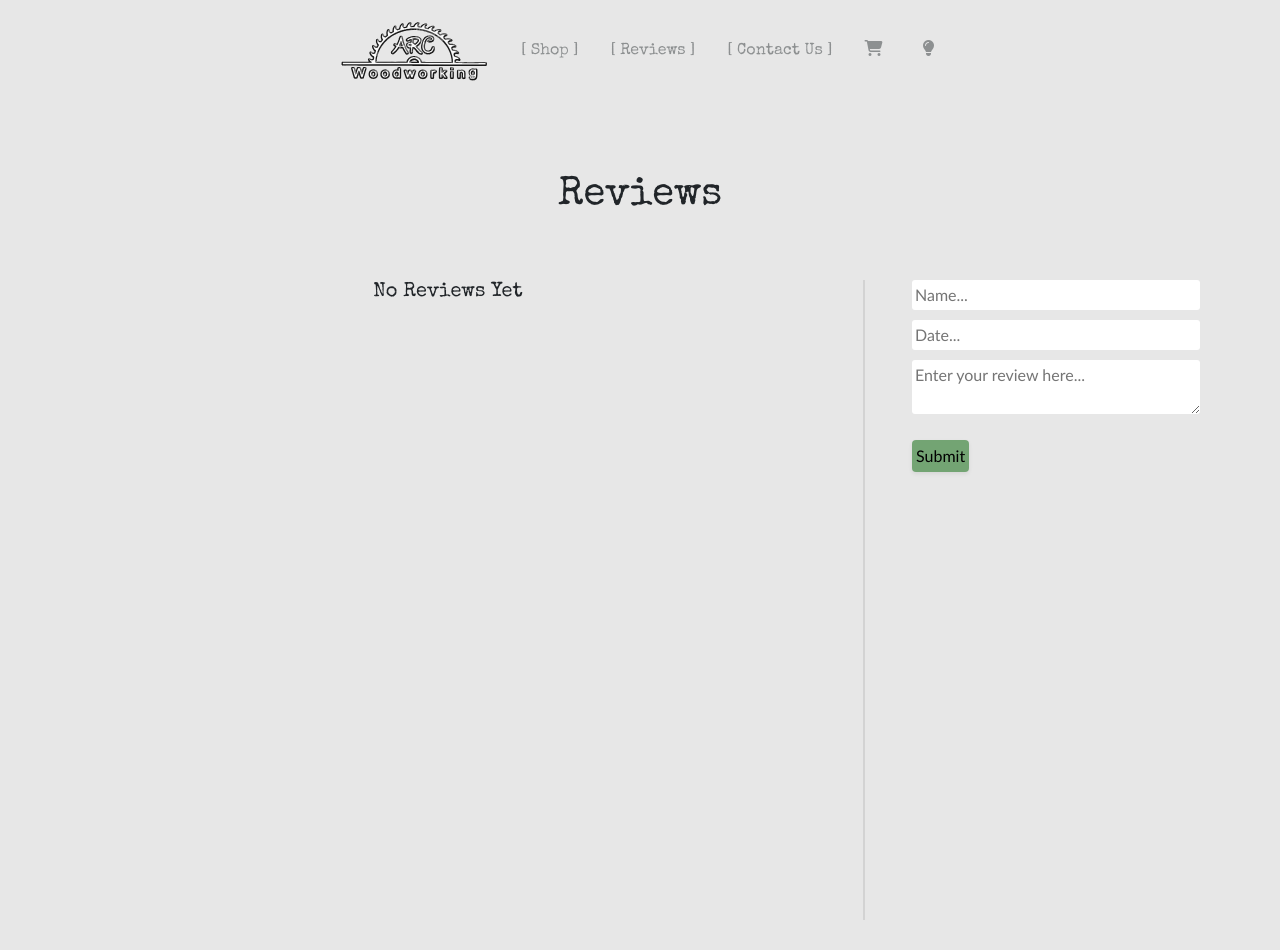
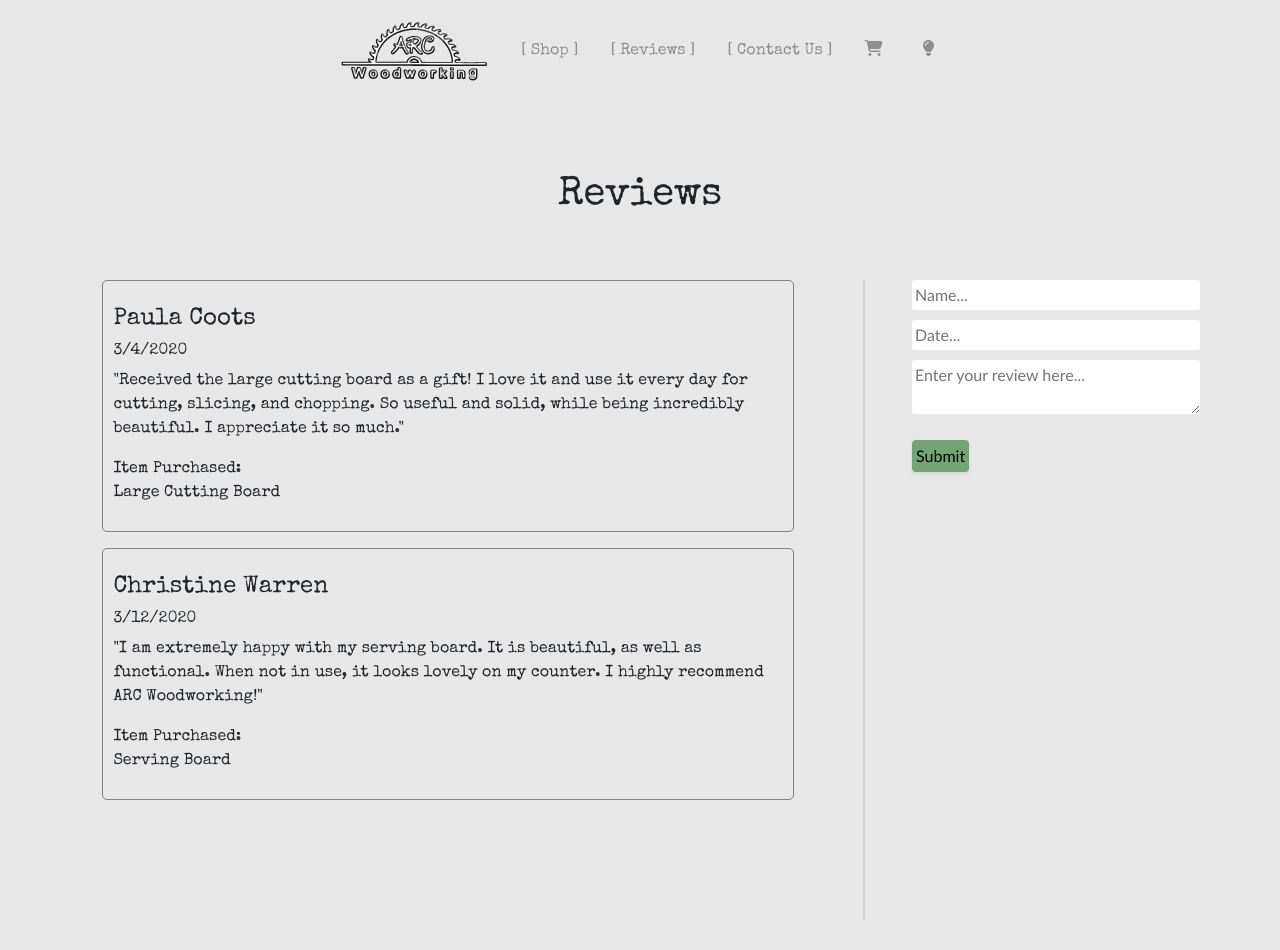
Before and after one commit to oddsquash/arc-store, a React (Create React App) app: page /reviews in a window 1280 px wide. Built offline with nearby package versions, Linux system fonts and the light colour scheme.

Commit message:
feat: local to session, chore: add review / sold

```diff
--- a/src/components/Cart/Cart.js
+++ b/src/components/Cart/Cart.js
@@ -21,7 +21,12 @@ export default class Cart extends Component {
                 </>
               );
             } else {
-              return <EmptyCart />;
+              return (
+                <>
+                  <EmptyCart />
+                  <CartTotals value={value} history={this.props.history} />
+                </>
+              );
             }
           }}
         </ProductConsumer>
--- a/src/components/Product.js
+++ b/src/components/Product.js
@@ -1,20 +1,10 @@
 import React, { Component } from "react";
 import { Link } from "react-router-dom";
 import { ProductConsumer } from "../context";
-import ScrollReveal from "scrollreveal";
 
 export default class Product extends Component {
   render() {
     const { id, title, img, price, sold } = this.props.product;
-    ScrollReveal().reveal(".card", {
-      distance: "150%",
-      origin: "right",
-      duration: 500,
-      easing: "ease-out",
-      interval: 100,
-      opacity: 0
-      // reset: true,
-    });
 
     return (
       <div className="col-lg-6 col-12 mb-5">
--- a/src/components/reviews/reviews.json
+++ b/src/components/reviews/reviews.json
@@ -1,3 +1,16 @@
 {
-  "Reviews": []
+  "Reviews": [
+    {
+      "name": "Paula Coots",
+      "date": "3/4/2020",
+      "review": "Received the large cutting board as a gift! I love it and use it every day for cutting, slicing, and chopping. So useful and solid, while being incredibly beautiful. I appreciate it so much.",
+      "item": "Large Cutting Board"
+    },
+    {
+      "name": "Christine Warren",
+      "date": "3/12/2020",
+      "review": "I am extremely happy with my serving board. It is beautiful, as well as functional. When not in use, it looks lovely on my counter. I highly recommend ARC Woodworking!",
+      "item": "Serving Board"
+    }
+  ]
 }
--- a/src/context.js
+++ b/src/context.js
@@ -19,8 +19,8 @@ class ProductProvider extends Component {
    * Component will mount.
    */
   componentWillMount() {
-    localStorage.getItem("state") &&
-      this.setState(JSON.parse(localStorage.getItem("state")));
+    sessionStorage.getItem("state") &&
+      this.setState(JSON.parse(sessionStorage.getItem("state")));
   }
 
   /**
@@ -42,7 +42,7 @@ class ProductProvider extends Component {
    * Set products. Either from data.js or from local storage state object.
    */
   setProducts = () => {
-    if (localStorage.getItem("state") === null) {
+    if (sessionStorage.getItem("state") === null) {
       let products = [];
       storeProducts.forEach(item => {
         const singleItem = { ...item };
@@ -50,7 +50,7 @@ class ProductProvider extends Component {
       });
       this.setState({ products });
     } else {
-      let state = JSON.parse(localStorage.getItem("state"));
+      let state = JSON.parse(sessionStorage.getItem("state"));
       if (state.products) {
         this.setState(state);
       }
@@ -63,7 +63,7 @@ class ProductProvider extends Component {
   saveState = () => {
     let newState = { ...this.state };
     delete newState.modalOpen;
-    localStorage.setItem("state", JSON.stringify(newState));
+    sessionStorage.setItem("state", JSON.stringify(newState));
   };
 
   /**
--- a/src/data.js
+++ b/src/data.js
@@ -41,7 +41,7 @@ export const storeProducts = [
     info:
       "Made from Cherry, Walnut, and Maple hardwoods. Size: 19 x 11 x 1.25 inches. Sealed with 3 coats of Tung oil* and finished with a mixture of bees wax and mineral oil.  Rubber feet installed on the bottom of the board to prevent slipping and for ease of use. Our boards come with a 1oz. tin of the bees wax and mineral oil mixture to keep your board healthy and looking beautiful.",
     inCart: false,
-    sold: false
+    sold: true
   },
   {
     id: 3,
```
Also changed, not shown: public/manifest.json.
